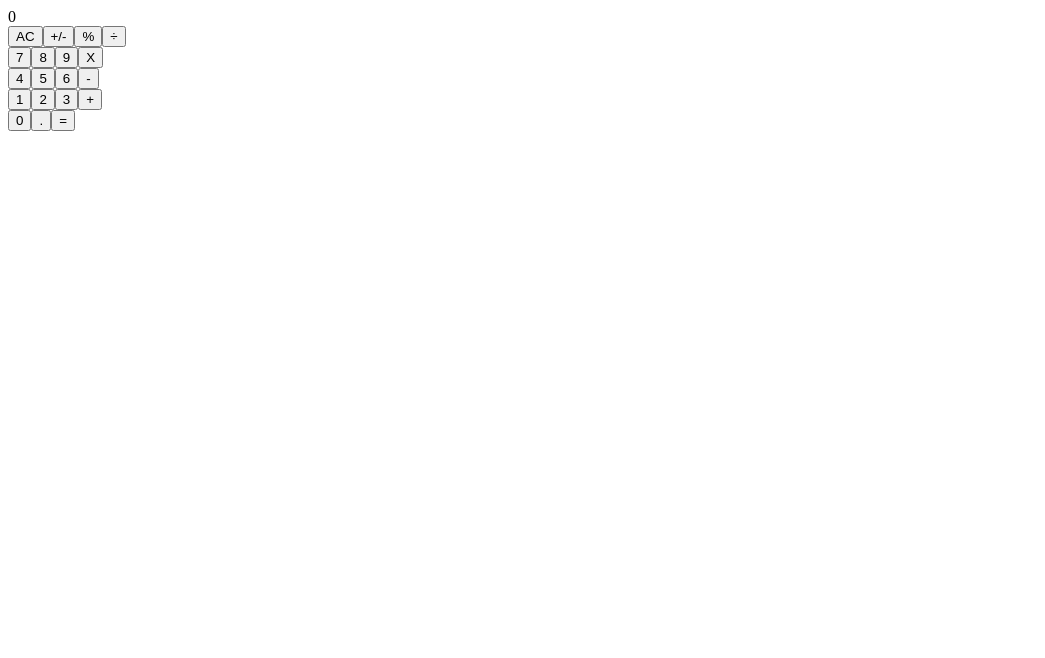
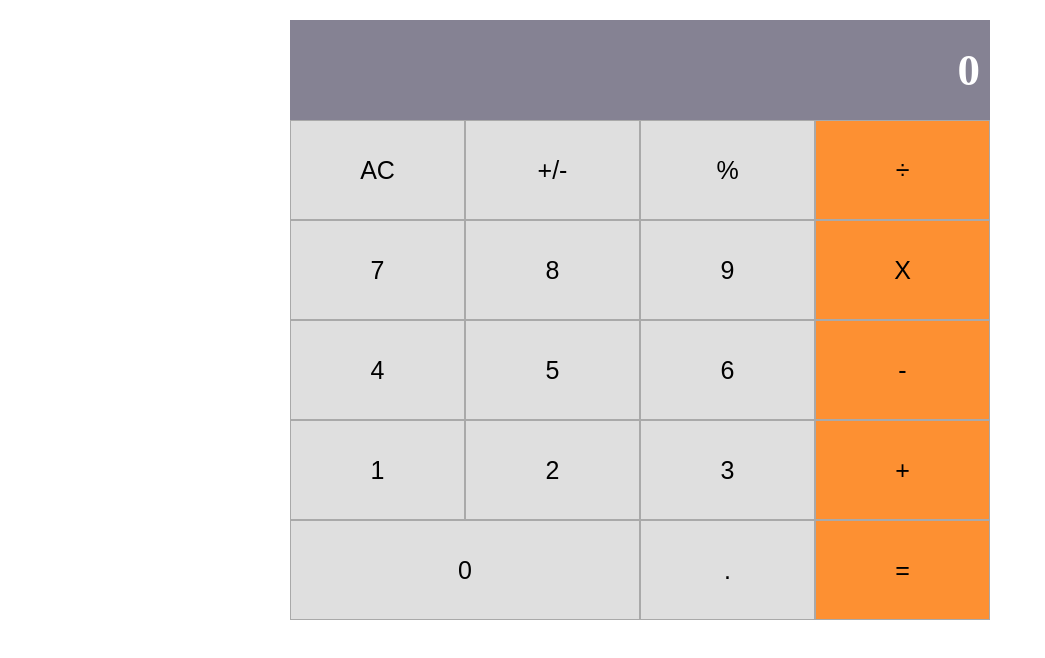
Before and after one commit to fegzycole/React-Calculator, a React (Create React App) app: page / in a window 1280 px wide. Shown: the top 658 px of the page, without its empty margins (0-1045 px from the left). Built offline with nearby package versions, Linux system fonts and the light colour scheme; the HTML template or start-up script is replaced by a standard one.

Commit message:
Complete milestone-3 requirements

```diff
--- a/package.json
+++ b/package.json
@@ -7,6 +7,7 @@
     "@testing-library/react": "^9.3.2",
     "@testing-library/user-event": "^7.1.2",
     "big.js": "^5.2.2",
+    "node-sass": "^4.13.1",
     "prop-types": "^15.7.2",
     "react": "^16.13.1",
     "react-dom": "^16.13.1",
--- a/src/components/App.js
+++ b/src/components/App.js
@@ -12,7 +12,7 @@ class App extends Component {
 
   render() {
     return (
-      <div id="calculator-container">
+      <div id="calculator-container" className="app">
         <Display />
         <ButtonPanel />
       </div>
--- a/src/components/Button.js
+++ b/src/components/Button.js
@@ -1,14 +1,28 @@
 import React from 'react';
 import PropTypes from 'prop-types';
 
-const Button = ({ name }) => (
-  <button className="button" type="button">
+const Button = ({ name, color, wide }) => (
+  <button
+    className="button"
+    type="button"
+    style={{
+      backgroundColor: color ? '#dfdfdf' : null,
+      width: wide ? '50%' : null,
+    }}
+  >
     {name}
   </button>
 );
 
 Button.propTypes = {
   name: PropTypes.string.isRequired,
+  color: PropTypes.bool,
+  wide: PropTypes.bool,
+};
+
+Button.defaultProps = {
+  color: false,
+  wide: false,
 };
 
 export default Button;
--- a/src/components/ButtonPanel.js
+++ b/src/components/ButtonPanel.js
@@ -12,13 +12,20 @@ const ButtonPanel = () => {
 
   const [groupIndices] = useState([1, 2, 3, 4]);
 
+  const [coloredCharacters] = useState(['÷', 'X', '-', '+', '=']);
+
   return (
-    <div>
+    <div className="button-panel">
       {buttons.map((group, outterIndex) => (
         <div className="btn-group" key={groupIndices[outterIndex]}>
-          {group.map(character => (
-            <Button key={character} name={character} />
-          ))}
+          {group.map(character => {
+            if (coloredCharacters.includes(character)) {
+              return <Button key={character} name={character} />;
+            } if (character === '0') {
+              return <Button key={character} name={character} color wide />;
+            }
+            return <Button key={character} name={character} color />;
+          })}
         </div>
       ))}
     </div>
--- a/src/index.js
+++ b/src/index.js
@@ -1,6 +1,6 @@
 import React from 'react';
 import ReactDOM from 'react-dom';
-import './index.css';
+import './styles/index.scss';
 import App from './components/App';
 
 ReactDOM.render(
--- /dev/null
+++ b/src/styles/index.scss
@@ -0,0 +1,44 @@
+* {
+  box-sizing: border-box;
+  margin: 0;
+  padding: 0;
+}
+
+.app {
+  display: flex;
+  flex-direction: column;
+  width: 700px;
+  margin: 20px auto;
+}
+
+.display {
+  background-color: #858293;
+  width: 100%;
+  height: 100px;
+  color: #fff;
+  font-weight: bolder;
+  justify-content: flex-end;
+  display: flex;
+  align-items: center;
+  font-size: 45px;
+  padding-right: 10px;
+}
+
+.button-panel {
+  display: flex;
+  flex-direction: column;
+}
+
+.btn-group {
+  height: 100px;
+  width: 100%;
+
+  .button {
+    width: 25%;
+    height: 100%;
+    background-color: #fd9032;
+    border: darkgray 1px solid;
+    color: #000;
+    font-size: 25px;
+  }
+}
```
Also changed, not shown: src/index.css (deleted), 1 other file (tests, documents, lock files or other folders).
